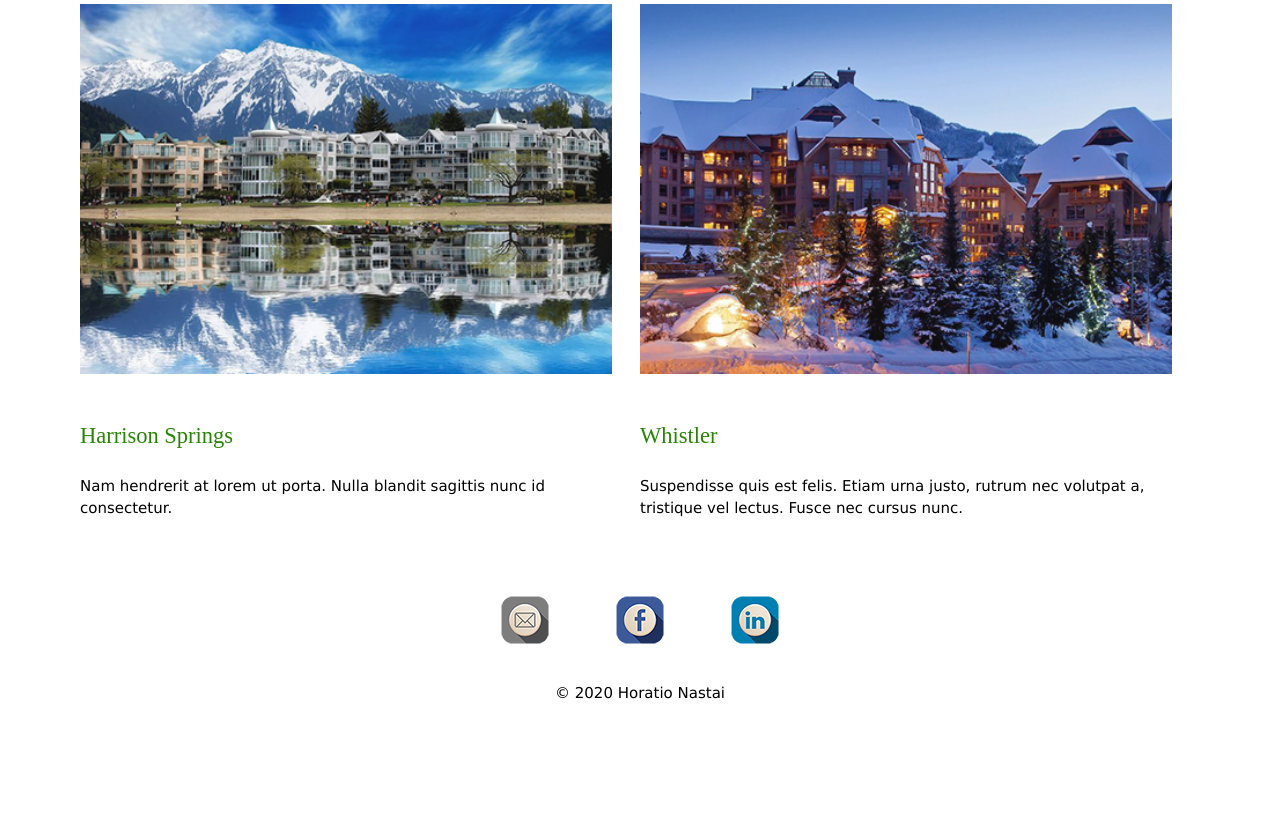
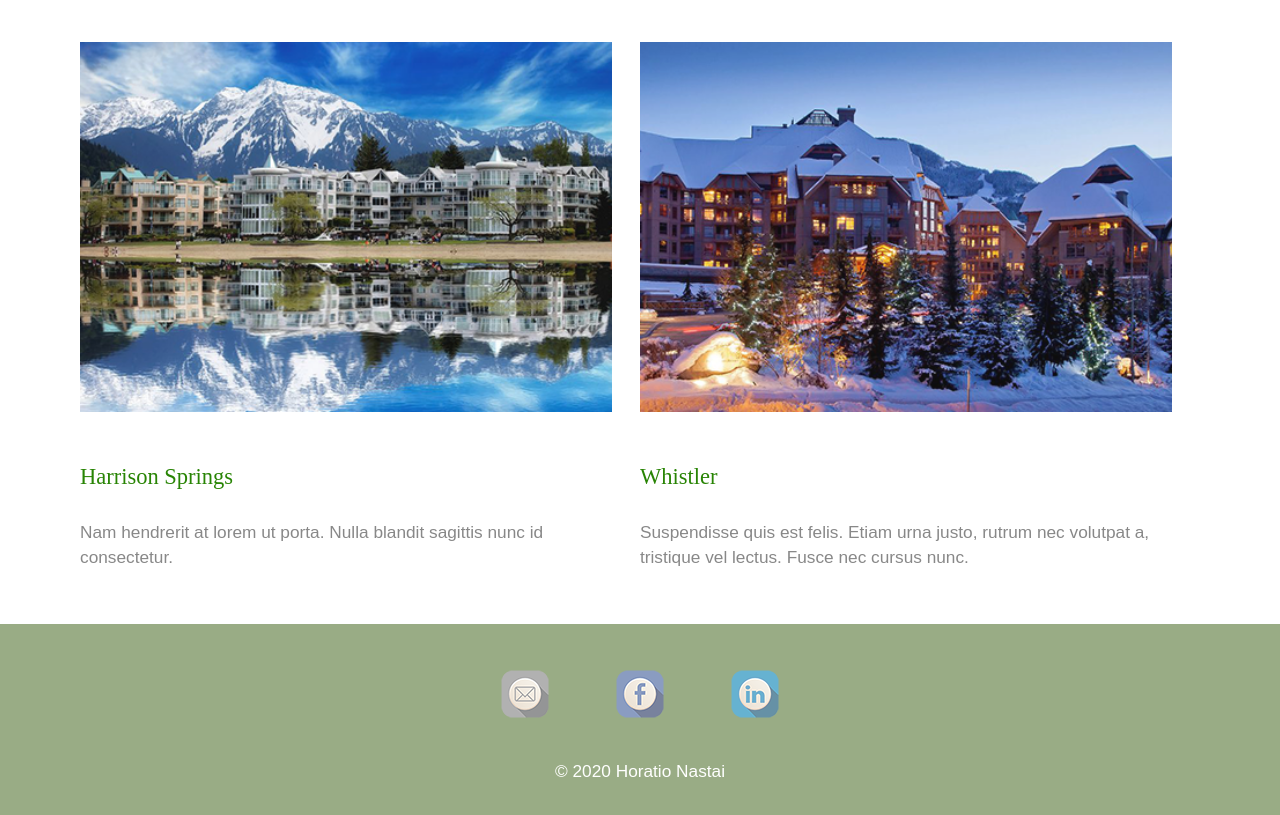
Before and after one commit to hincaon/mdia-4590-project, a plain HTML site: page index.html in a window 1280 px wide. Shown: the part 1819-2634 px from the top of the page. Before the commit the page ends 2539 px from the top, so only its background shows below. Drawn offline with nearby package versions, Linux system fonts and the light colour scheme.

Commit message:
Header and footer background

```diff
--- a/css/style.css
+++ b/css/style.css
@@ -1,4 +1,4 @@
-<meta charset="UTF-8">
+@charset "UTF-8";
 
 /* CSS Document */
 
@@ -20,7 +20,7 @@ header img[src="img/logo.png"] {
 }
 
 header {
-	background-image: url("../img/header2.png");
+	background-image: url("../img/header3.png");
 	background-size: cover;
 	background-repeat: no-repeat;
 	background-color: #567634;
@@ -146,11 +146,19 @@ a {
 }
 
 footer {
-	 margin-top: 10%;
+	background-color: #567634;
+	opacity: 0.6;
+	margin-top: 10%;
 }
 
 footer a {
+	position: relative;
+	z-index: 1;
 	margin: 0px 30px;
+}
+
+footer p {
+	color: #fff;
 }
 
 footer img {
```
Also changed, not shown: index.html (+2 -1 lines), 3 other files.
